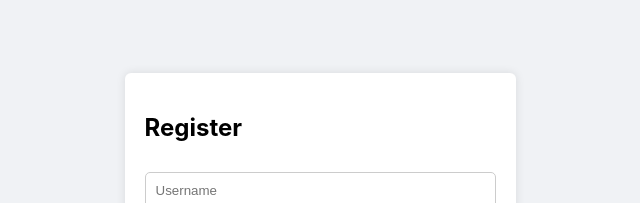
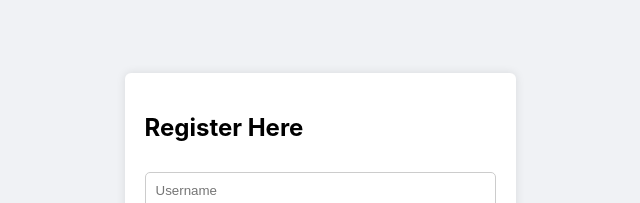
Before and after one commit to sabyasachirakshit/sr-react-app, a React (Create React App) app: page /register in a window 1280 px wide. Shown: the top 203 px of the page, without its empty margins (320-960 px from the left). Built offline with nearby package versions, Linux system fonts and the light colour scheme.

Commit message:
register text changed

```diff
--- a/src/components/Register.js
+++ b/src/components/Register.js
@@ -178,7 +178,7 @@ const Register = () => {
   return (
     <Container>
       <Form onSubmit={handleSubmit}>
-        <h2>Register</h2>
+        <h2>Register Here</h2>
         <Input
           type="text"
           placeholder="Username"
```
